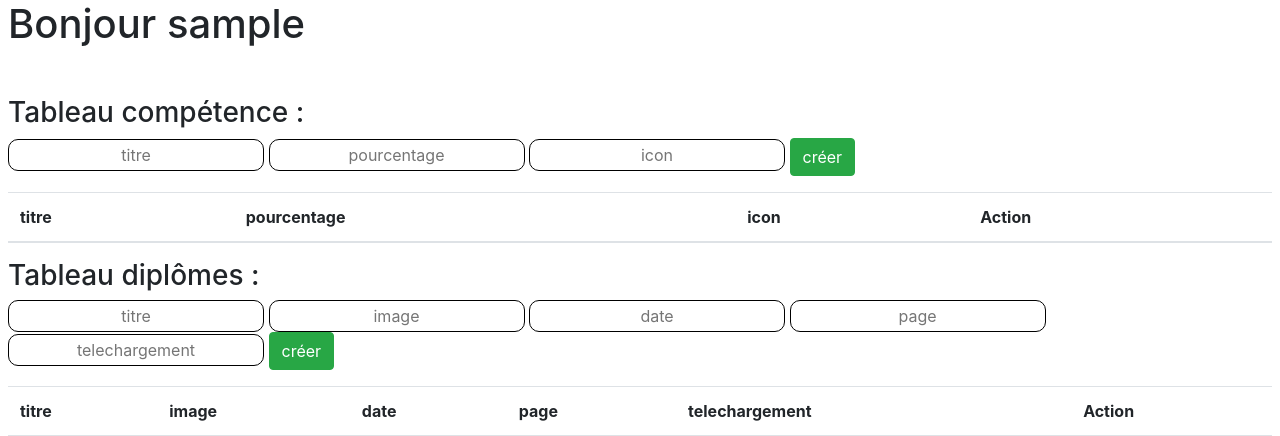
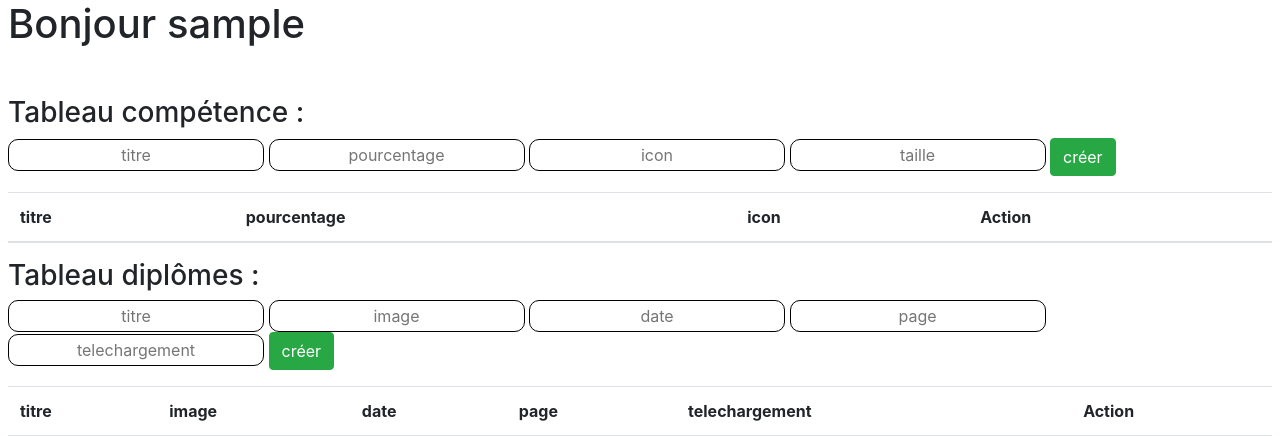
Before and after one commit to HSL-GliTcheur/Mon-portfolio, a PHP site: page /admin/admin.php in a window 1280 px wide. Shown: the top 436 px of the page. Run offline with PHP 8.4, Linux system fonts and the light colour scheme; the visitor is signed in with stand-in values (Sample User, id 1); data that the repository does not hold is empty.

Commit message:
page admin mise a jour5

```diff
--- a/admin/admin.php
+++ b/admin/admin.php
@@ -97,7 +97,8 @@ $inspiration = $inspirationtatement->fetchAll();
             $titreForm = $_POST['titre'];
             $pourcentageForm = $_POST['pourcentage'];
             $iconForm = $_POST['icon'];
-            $competence = "INSERT INTO `h_competences` (`titre`, `pourcentage`, `icon`) VALUES ('$titreForm', '$pourcentageForm', '$iconForm')";
+            $tailleForm = $_POST['taille'];
+            $competence = "INSERT INTO `h_competences` (`titre`, `pourcentage`, `icon`, `taille`) VALUES ('$titreForm', '$pourcentageForm', '$iconForm', '$tailleForm')";
 
             $send = $mysqlClient->prepare($competence);
             $send->execute();
@@ -126,6 +127,7 @@ $inspiration = $inspirationtatement->fetchAll();
         <input type="text" placeholder="titre" name="titre">
         <input type="text" placeholder="pourcentage" name="pourcentage">
         <input type="text" placeholder="icon" name="icon">
+        <input type="text" placeholder="taille" name="taille">
         <input class="btn btn-success" type="submit" value="créer" name="competences">
     </form>
 
```
